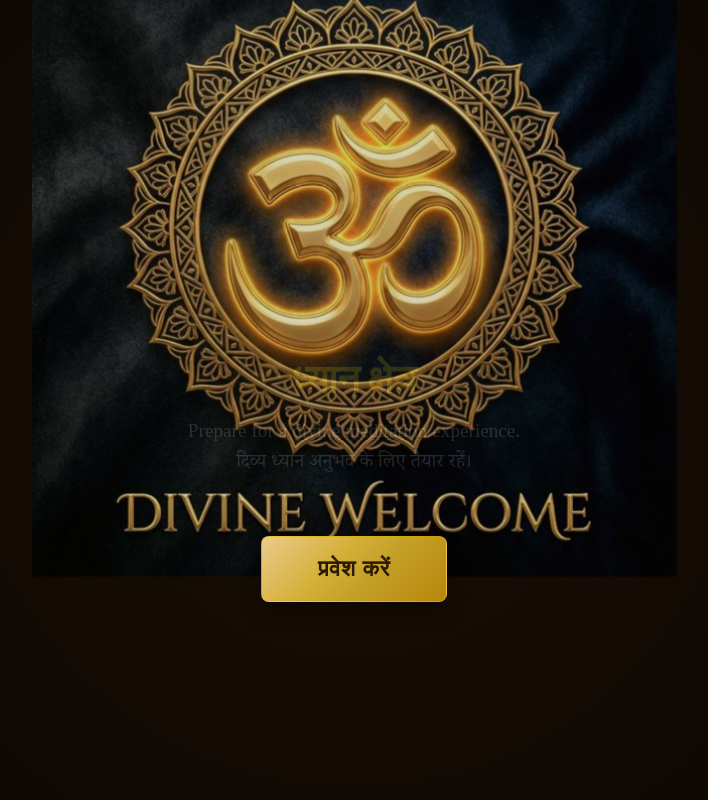
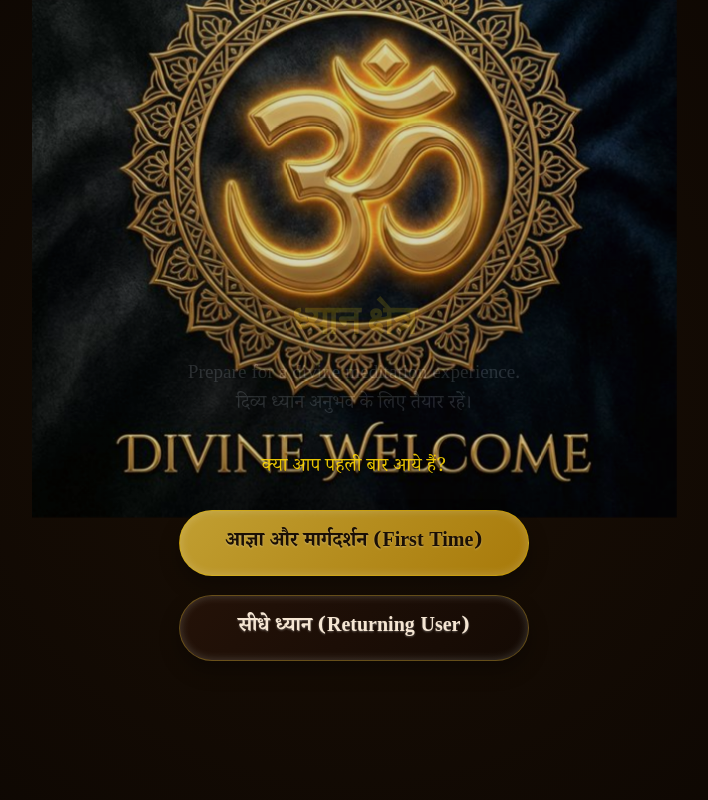
Before and after one commit to aryavartaaryan/Vedic_Vibes, a Next.js app: page /dhyan-kshetra in a window 1280 px wide. Shown: the top 800 px of the page, without its empty margins (286-994 px from the left). Built offline with nearby package versions, Linux system fonts and the light colour scheme; a web font is replaced by a local one.

Commit message:
feat: add entry choice screen and fix video-to-mantra transition

```diff
--- a/src/app/dhyan-kshetra/page.module.css
+++ b/src/app/dhyan-kshetra/page.module.css
@@ -211,6 +211,52 @@
     opacity: 0.7;
 }
 
+.choiceButton {
+    background: linear-gradient(135deg, rgba(212, 175, 55, 0.9), rgba(184, 134, 11, 0.9));
+    color: #1a0f05;
+    border: 1px solid rgba(255, 215, 0, 0.3);
+    padding: 1rem 2rem;
+    font-size: 1.25rem;
+    font-family: 'Noto Serif Devanagari', serif;
+    font-weight: 600;
+    border-radius: 50px;
+    cursor: pointer;
+    transition: all 0.4s cubic-bezier(0.175, 0.885, 0.32, 1.275);
+    box-shadow:
+        0 10px 20px rgba(0, 0, 0, 0.3),
+        inset 0 0 10px rgba(255, 255, 255, 0.2);
+    text-shadow: 0 1px 2px rgba(255, 255, 255, 0.3);
+    width: 100%;
+}
+
+.choiceButton:hover:not(:disabled) {
+    transform: translateY(-5px);
+    box-shadow:
+        0 15px 30px rgba(212, 175, 55, 0.3),
+        inset 0 0 15px rgba(255, 255, 255, 0.4);
+    background: linear-gradient(135deg, #FFD700, #DAA520);
+}
+
+.returningButton {
+    background: linear-gradient(135deg, rgba(40, 20, 10, 0.8), rgba(20, 10, 5, 0.8));
+    color: #F5E6D3;
+    border: 1px solid rgba(212, 175, 55, 0.4);
+}
+
+.returningButton:hover:not(:disabled) {
+    background: linear-gradient(135deg, rgba(60, 30, 15, 0.9), rgba(40, 20, 10, 0.9));
+    color: #FFD700;
+}
+
+.choiceButton:disabled {
+    cursor: not-allowed;
+    background: linear-gradient(135deg, #444, #222);
+    color: #888;
+    box-shadow: none;
+    opacity: 0.7;
+    border-color: transparent;
+}
+
 .buttonLoading {
     animation: buttonPulse 2s infinite ease-in-out;
 }
--- a/src/app/dhyan-kshetra/page.tsx
+++ b/src/app/dhyan-kshetra/page.tsx
@@ -28,6 +28,7 @@ export default function DhyanKakshaPage() {
     const [startBackgroundLoop, setStartBackgroundLoop] = useState(false);
     const [playMantra, setPlayMantra] = useState(false);
     const [currentIndex, setCurrentIndex] = useState(0);
+    const [isFirstTime, setIsFirstTime] = useState<boolean | null>(null);
     const [isMantraPlaying, setIsMantraPlaying] = useState(false);
     const [forceMantraId, setForceMantraId] = useState<string | null>(null);
     const [isMuted, setIsMuted] = useState(false);
@@ -49,6 +50,11 @@ export default function DhyanKakshaPage() {
             { type: "video", id: "v_vishesh", src: "https://ik.imagekit.io/aup4wh6lq/VISHNU%20SAHASRANAMAM%20_%20Madhubanti%20Bagchi%20&%20Siddharth%20Bhavsar%20_%20Stotra%20For%20Peace%20&%20Divine%20Blessings.mp4", title: "Vishesh", titleHi: "विष्णु सहस्रनाम", startTime: 7 },
             { type: "video", id: "v1", src: VIDEO_LIST[0], title: "Maheshvara Sutram", titleHi: "महेश्वर सूत्रम् (काशिका)", trimEnd: 4 }, // "Kashika"
         ];
+
+        // If NOT first time, remove the Guidance mantra
+        const effectiveStartSequence = isFirstTime === false
+            ? startSequence.filter(item => item.id !== "guidance")
+            : startSequence;
 
         // POOL OF REMAINING MEDIA
         const remainingVideos = [
@@ -83,8 +89,8 @@ export default function DhyanKakshaPage() {
             ...remainingMantras.slice(maxPairs)
         ];
 
-        return [...startSequence, ...alternatingSection, ...leftovers];
-    }, []);
+        return [...effectiveStartSequence, ...alternatingSection, ...leftovers];
+    }, [isFirstTime]);
 
     const currentItem = playlist[currentIndex];
 
@@ -115,7 +121,7 @@ export default function DhyanKakshaPage() {
             if (sequentialVideoRef.current) {
                 sequentialVideoRef.current.pause();
             }
-            setForceMantraId(playlist[index].id || null);
+            setForceMantraId(playlist[index].id || playlist[index].src || null);
             setIsMantraPlaying(true);
         } else {
             // STOP active audio
@@ -436,13 +442,56 @@ export default function DhyanKakshaPage() {
                         </p>
                     </div>
 
-                    <button
-                        onClick={() => introVideos.length > 0 && setHasStarted(true)}
-                        className={`${pageStyles.enterButton} ${introVideos.length === 0 ? pageStyles.buttonLoading : ""}`}
-                        disabled={introVideos.length === 0}
-                    >
-                        {introVideos.length === 0 ? "प्रतीक्षा करें..." : "प्रवेश करें"}
-                    </button>
+                    <div style={{
+                        display: 'flex',
+                        flexDirection: 'column',
+                        gap: '1.2rem',
+                        width: '100%',
+                        maxWidth: '350px',
+                        animation: 'fadeInUp 1s ease-out 0.5s both'
+                    }}>
+                        <p style={{
+                            color: '#FFD700',
+                            fontFamily: "'Noto Serif Devanagari', serif",
+                            fontSize: '1.2rem',
+                            marginBottom: '0.5rem',
+                            opacity: 0.9,
+                            textShadow: '0 2px 4px rgba(0,0,0,0.5)'
+                        }}>
+                            क्या आप पहली बार आये हैं?
+                        </p>
+                        <button
+                            onClick={() => {
+                                if (introVideos.length > 0) {
+                                    setIsFirstTime(true);
+                                    setHasStarted(true);
+                                }
+                            }}
+                            className={`${pageStyles.choiceButton} ${introVideos.length === 0 ? pageStyles.buttonLoading : ""}`}
+                            disabled={introVideos.length === 0}
+                        >
+                            {introVideos.length === 0 ? "प्रतीक्षा करें..." : "आज्ञा और मार्गदर्शन (First Time)"}
+                        </button>
+                        <button
+                            onClick={() => {
+                                if (introVideos.length > 0) {
+                                    setIsFirstTime(false);
+                                    setHasStarted(true);
+                                }
+                            }}
+                            className={`${pageStyles.choiceButton} ${pageStyles.returningButton} ${introVideos.length === 0 ? pageStyles.buttonLoading : ""}`}
+                            disabled={introVideos.length === 0}
+                        >
+                            {introVideos.length === 0 ? "प्रतीक्षा करें..." : "सीधे ध्यान (Returning User)"}
+                        </button>
+                    </div>
+
+                    <style jsx>{`
+                        @keyframes fadeInUp {
+                            from { opacity: 0; transform: translateY(20px); }
+                            to { opacity: 1; transform: translateY(0); }
+                        }
+                    `}</style>
 
                     <style jsx>{`
                         @keyframes pulse {
@@ -511,7 +560,7 @@ export default function DhyanKakshaPage() {
             {/* Mantra Sangrah - Divine Audio Player */}
             <MantraSangrah
                 lang={lang}
-                startPlaying={false}
+                startPlaying={isMantraPlaying}
                 forceTrackId={forceMantraId}
                 isPaused={currentItem.type === 'video'}
                 isSessionPaused={isSessionPaused}
--- a/src/components/MantraSangrah/MantraSangrah.tsx
+++ b/src/components/MantraSangrah/MantraSangrah.tsx
@@ -401,25 +401,23 @@ export default function MantraSangrah({
                 const audio = audioRef.current;
                 if (!audio) return;
 
-                console.log("startPlaying triggered. Playing Guidance...");
+                const effectivePlaylist = playlist || externalPlaylist || [];
+                const firstTrack = effectivePlaylist[0];
 
-                try {
-                    audio.muted = false;
-                    setIsMuted(false);
-
-                    const guidanceTrack: Track = {
-                        id: 'guidance',
-                        title: 'Guidance',
-                        titleHi: 'मार्गदर्शन',
-                        src: '/audio/Guidance.wav',
-                        startTime: 0
+                if (firstTrack && firstTrack.type === 'mantra') {
+                    console.log(`[MantraSangrah] startPlaying: Starting with ${firstTrack.title}`);
+                    // Ensure track has all required fields for playTrack
+                    const normalizedTrack: Track = {
+                        ...firstTrack,
+                        id: firstTrack.id || firstTrack.src,
+                        title: firstTrack.title || formatTitle(firstTrack.src),
+                        titleHi: firstTrack.titleHi || firstTrack.title || formatTitle(firstTrack.src),
+                        src: firstTrack.src,
+                        startTime: firstTrack.startTime || 0
                     };
-
-                    playTrack(guidanceTrack);
-                } catch (err) {
-                    console.log('Guidance Play failed:', err);
-                    const firstMantra = playlist[0];
-                    if (firstMantra) playTrack(firstMantra);
+                    playTrack(normalizedTrack);
+                } else {
+                    console.log("[MantraSangrah] startPlaying: No starting mantra found in playlist.");
                 }
             };
             playSequence();
```
